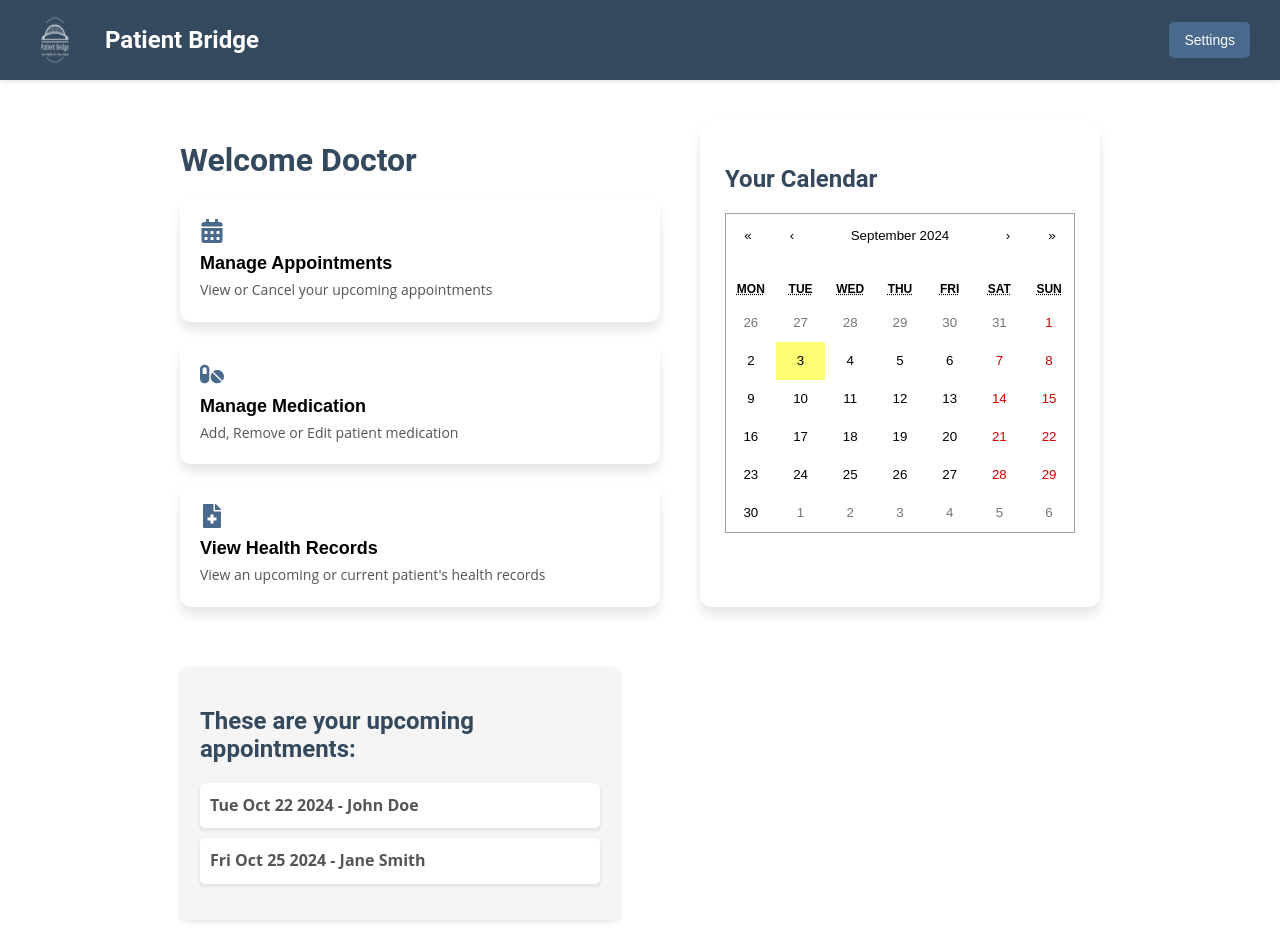
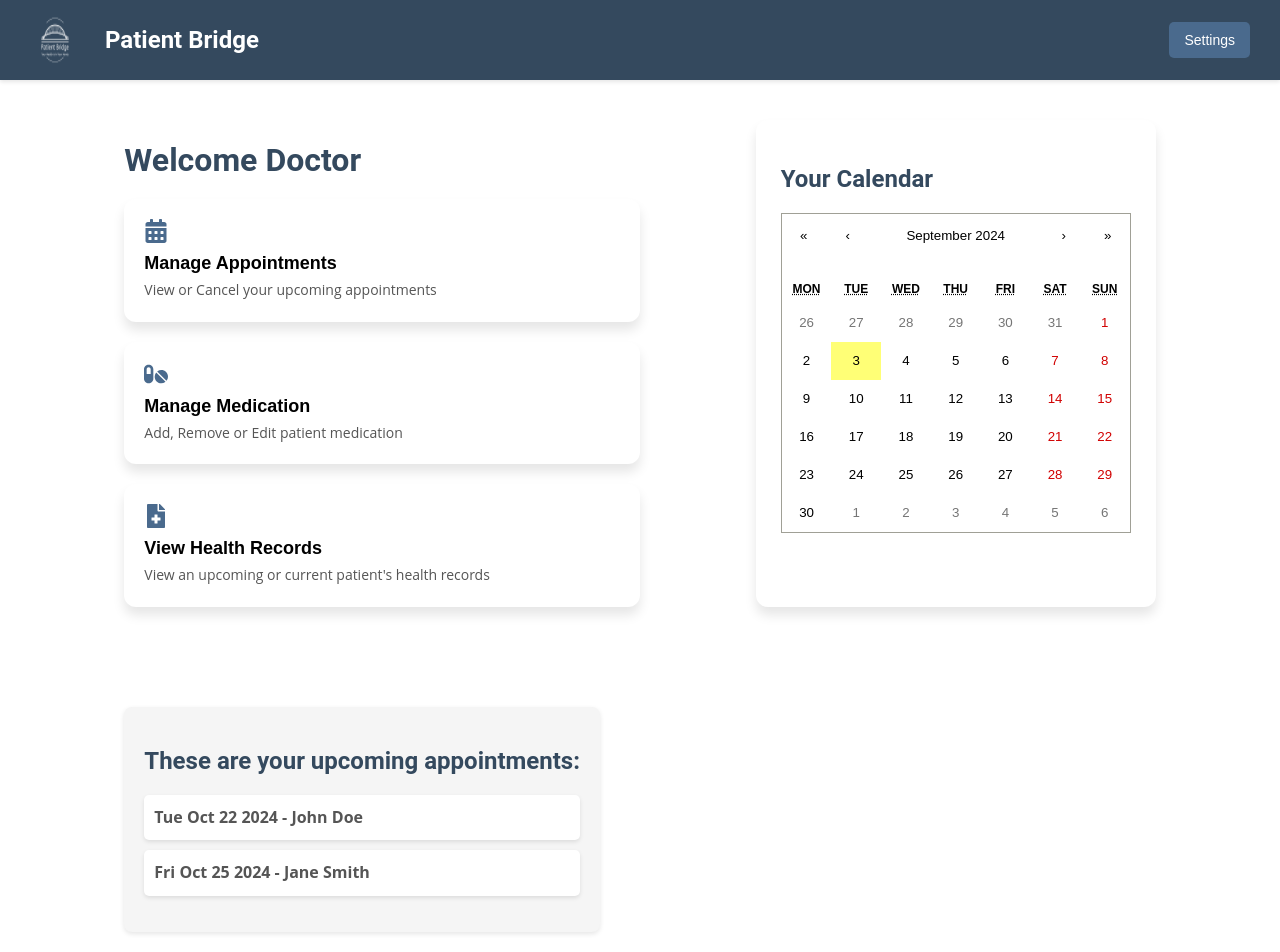
Before and after one commit to JewandreJuliano/Patient-Bridge, a React (Create React App) app in the folder patient-bridge/: page /doctor-dashboard in a window 1280 px wide. Shown: the top 952 px of the page. Built offline with nearby package versions, Linux system fonts and the light colour scheme.

Commit message:
Updated DoctorDashboard

```diff
--- a/patient-bridge/src/styles/DoctorDashboard.css
+++ b/patient-bridge/src/styles/DoctorDashboard.css
@@ -2,9 +2,9 @@
 .dashboard-container {
     display: grid;
     grid-template-columns: 1fr 1fr; /* Two equal width columns */
-    grid-gap: 40px; /* More white space between left and right sections */
+    grid-gap: 80px; /* Increased gap to add more white space between sections */
     padding: 40px;
-    max-width: 1200px;
+    max-width: 1400px; /* Increased width to allow more room */
     margin: 0 auto;
 }
 
@@ -61,6 +61,7 @@ p, li {
     display: flex;
     flex-direction: column;
     justify-content: flex-start;
+    width: 100%; /* Ensure it stretches to the left edge */
 }
 
 /* Quick Actions */
@@ -68,7 +69,7 @@ p, li {
     display: flex;
     flex-direction: column;
     gap: 20px;
-    align-items: flex-start; /* Align items to the left */
+    align-items: stretch; /* Make action items take full width */
 }
 
 .action-item {
@@ -109,23 +110,23 @@ p, li {
 
 /* Calendar Section */
 .calendar-section {
-    justify-self: right; /* Align calendar to the right */
+    justify-self: flex-end; /* Align to the right */
     padding: 25px;
     background-color: #FFFFFF;
     border-radius: 12px;
     box-shadow: 0 8px 12px rgba(0, 0, 0, 0.1);
-    max-width: 400px; /* Ensure calendar does not stretch too wide */
+    max-width: 400px; /* Increased size to occupy more space */
 }
 
 /* Daily Schedule */
 .schedule-section {
-    justify-self: right; /* Align upcoming appointments to the right */
+    justify-self: flex-end; /* Align to the right */
     padding: 20px;
     background-color: #F5F5F5;
     border-radius: 8px;
     box-shadow: 0 2px 5px rgba(0, 0, 0, 0.1);
     margin-top: 20px; /* Space between the calendar and the schedule */
-    max-width: 400px; /* Match the width of the calendar */
+    max-width: 500px; /* Match the width of the calendar */
 }
 
 ul {
@@ -153,7 +154,7 @@ ul li {
     margin: 0;
 }
 
-/* Highlight Circle for Appointment Days */
+
 .highlight-circle {
     background-color: #4A6A8D;
     height: 12px;
@@ -162,7 +163,6 @@ ul li {
     margin: auto;
 }
 
-/* Responsive Design */
 @media (max-width: 768px) {
     .dashboard-container {
         grid-template-columns: 1fr;
```
